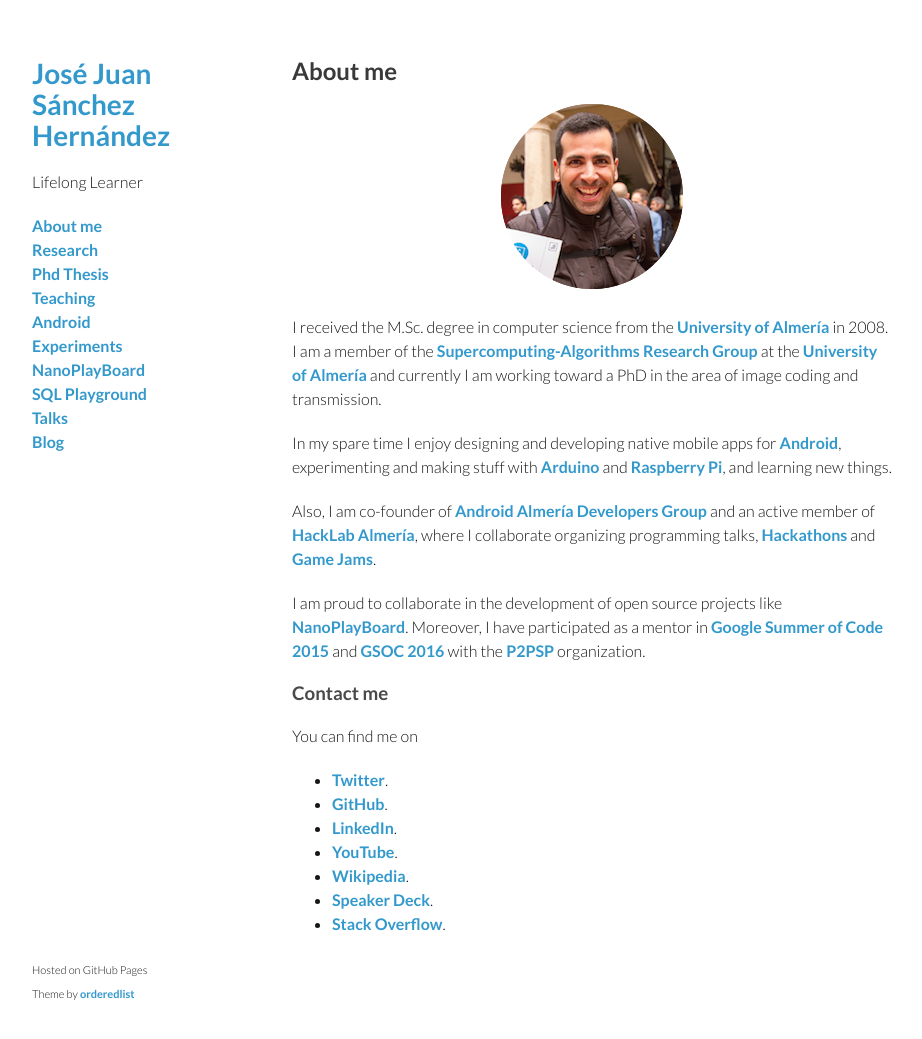
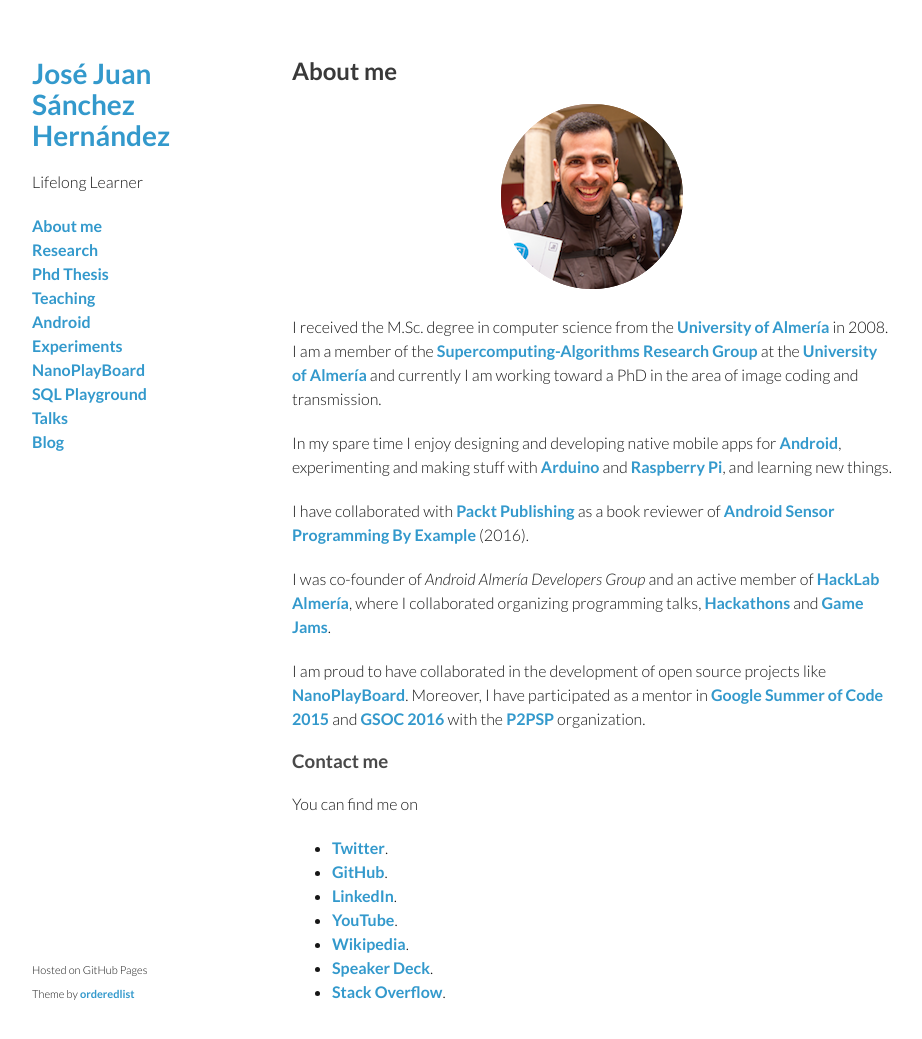
Before and after one commit to josejuansanchez/josejuansanchez.github.io, a Jekyll site: the page built from about/index.md, in a window 1280 px wide and 1074 px high. Shown: the top 1039 px of the window, without its empty margins (178-1100 px from the left). Built offline with Jekyll 4.4.1, drawn with Linux system fonts in a browser that asks for light colours.

```diff
--- a/about/index.md
+++ b/about/index.md
@@ -18,11 +18,16 @@
 [Android][4], experimenting and making stuff with [Arduino][5] and [Raspberry Pi][6],
 and learning new things.
 
-Also, I am co-founder of [Android Almería Developers Group][7] and an active member
-of [HackLab Almería][8], where I collaborate organizing programming talks,
+I have collaborated with [Packt Publishing](https://www.packtpub.com) as a book
+reviewer of [Android Sensor Programming By
+Example](https://www.packtpub.com/application-development/android-sensor-programming-example)
+(2016).
+
+I was co-founder of *Android Almería Developers Group* and an active member
+of [HackLab Almería][8], where I collaborated organizing programming talks,
 [Hackathons][9] and [Game Jams][13].
 
-I am proud to collaborate in the development of open source projects
+I am proud to have collaborated in the development of open source projects
 like [NanoPlayBoard][15]. Moreover, I have participated as a mentor in
 [Google Summer of Code 2015][11] and [GSOC 2016][14] with the [P2PSP][12] organization.
 
@@ -52,9 +57,9 @@
 [6]: http://www.raspberrypi.org
 [7]: https://plus.google.com/u/0/communities/105420979515011141876
 [8]: http://hacklabalmeria.net
-[9]: http://elhackaton.com
+[9]: https://hacklabalmeria.net/actividades/2015/10/01/elhackaton.html
 [11]: https://www.google-melange.com/gsoc/homepage/google/gsoc2015
 [12]: http://p2psp.org
 [13]: http://www.jamtodayalmeria.com
 [14]: https://summerofcode.withgoogle.com
-[15]: http://nanoplayboard.org
+[15]: https://nanoplayboard.github.io
```
Also changed, not shown: _posts/2015-04-28-nordic-iot-hackathon.md (+4 -2 lines), _posts/2021-02-18-iot-dashboard-sensores.md (added, +60 -0 lines), teaching/index.md (+5 -0 lines), resources/2021-02-18/diagram.png (added), resources/2021-02-18/grafana.png (added).
